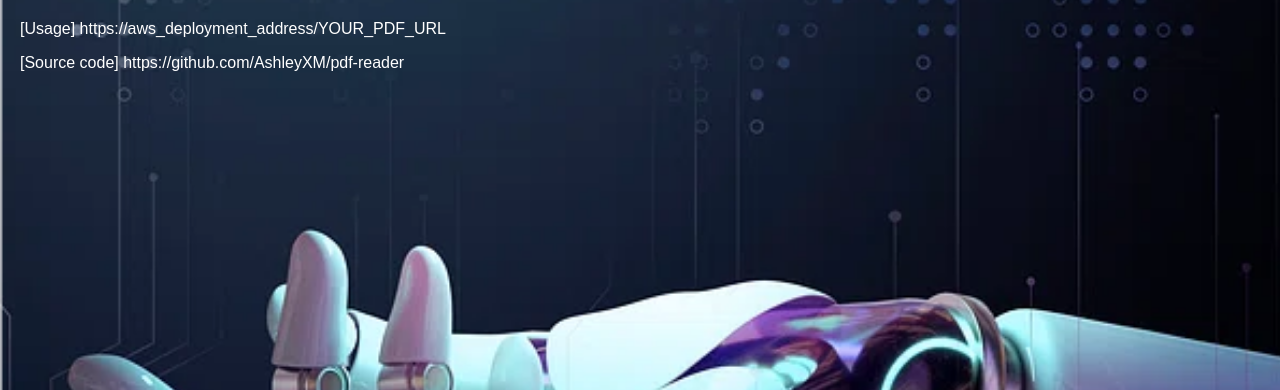
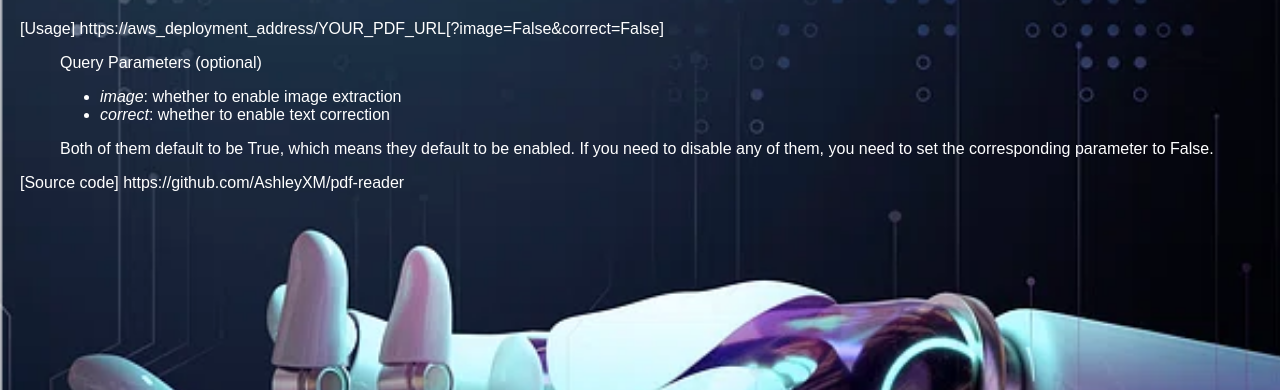
Before and after one commit to AshleyXM/pdf-reader, a FastAPI app: page / in a window 1280 px wide. Shown: the part 68-458 px from the top of the page. Run offline with FastAPI, Linux system fonts and the light colour scheme.

Commit message:
Edit home page of the project

```diff
--- a/templates/home.html
+++ b/templates/home.html
@@ -15,8 +15,17 @@
         </div>
         <div class="content">
             <p>
-                [Usage] https://aws_deployment_address/YOUR_PDF_URL
+                [Usage] https://aws_deployment_address/YOUR_PDF_URL[?image=False&correct=False]
             </p>
+            <div class="query-parameter-explanation">
+                Query Parameters (optional)
+            <ul>
+                <li><i>image</i>: whether to enable image extraction</li>
+                <li><i>correct</i>: whether to enable text correction</li>
+            </ul>
+                <span>Both of them default to be True, which means they default to be enabled.</span>
+                <span>If you need to disable any of them, you need to set the corresponding parameter to False.</span>
+            </div>
             <p>
                 [Source code] https://github.com/AshleyXM/pdf-reader
             </p>
```
